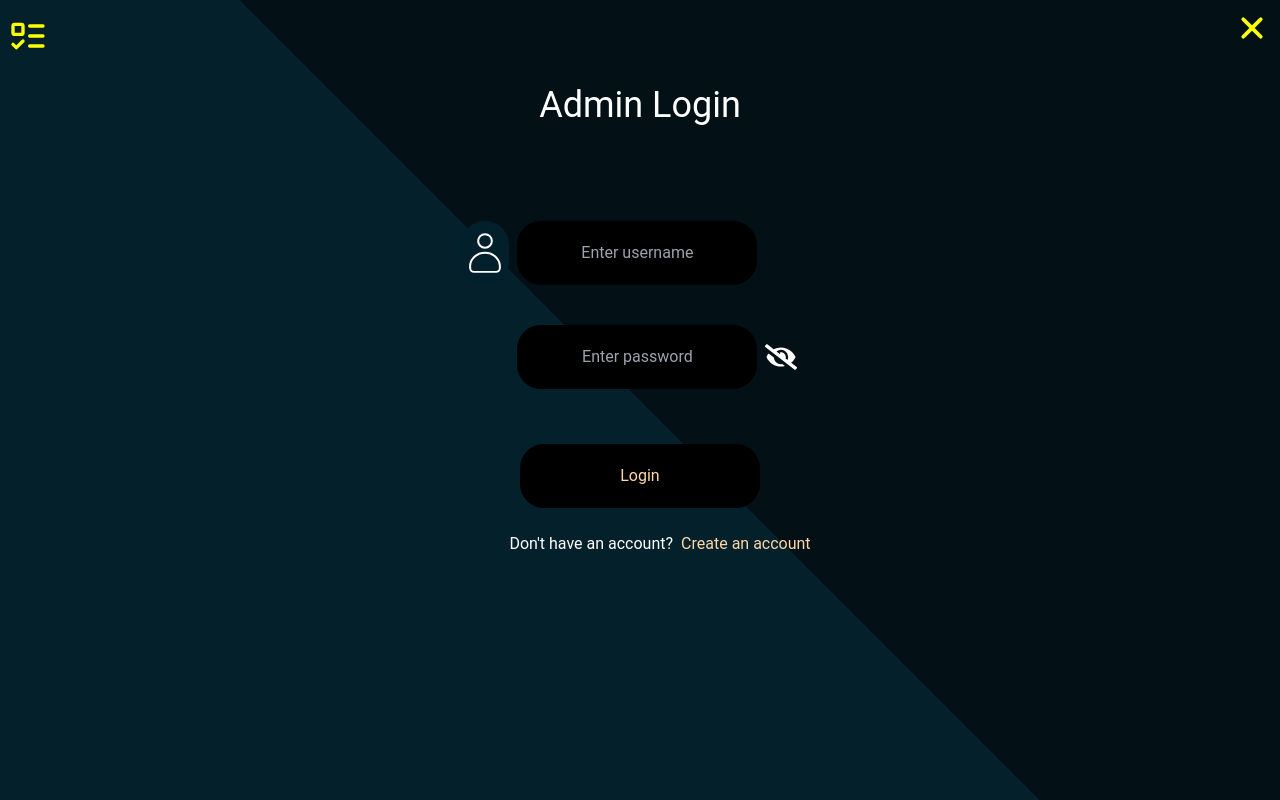
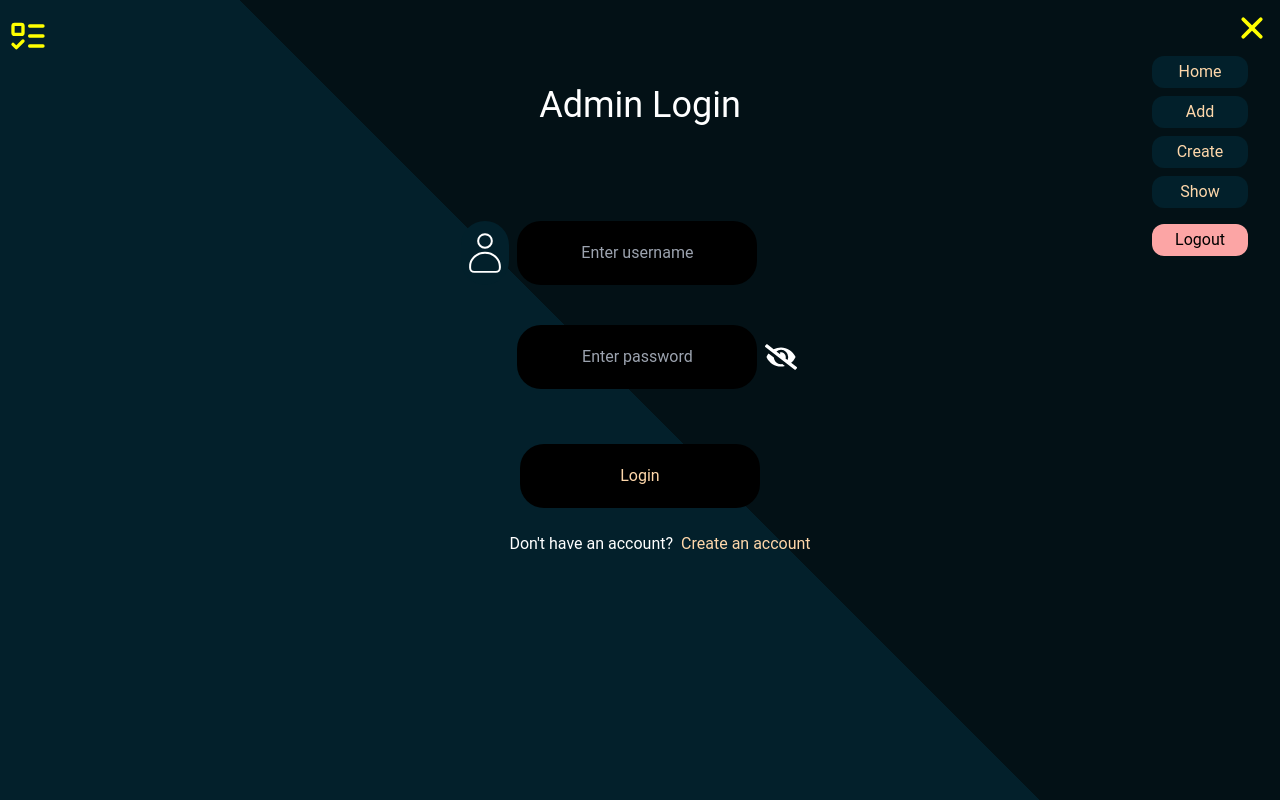
Before and after one commit to krishnendusukumar/cmd-todo, a React (Create React App) app in the folder frontend/: page /login in a window 1280 px wide. Both pictures are taken after a click on the button 1252 px from the left and 28 px from the top of the page. Built offline with nearby package versions, Linux system fonts and the light colour scheme.

Commit message:
username added in home

```diff
--- a/frontend/package.json
+++ b/frontend/package.json
@@ -14,8 +14,10 @@
     "react": "^18.2.0",
     "react-dom": "^18.2.0",
     "react-icons": "^5.0.1",
+    "react-redux": "^9.1.0",
     "react-router-dom": "^6.21.3",
     "react-scripts": "5.0.1",
+    "redux": "^5.0.1",
     "typeface-open-sans": "^1.1.13",
     "web-vitals": "^2.1.4"
   },
--- /dev/null
+++ b/frontend/src/actions/actionTypes.js
@@ -0,0 +1 @@
+export const SET_TOKEN = 'SET_TOKEN';
--- /dev/null
+++ b/frontend/src/actions/index.js
@@ -0,0 +1,6 @@
+import { SET_TOKEN } from "./actionTypes";
+
+export const setToken = (token) => ({
+  type: SET_TOKEN,
+  payload: token,
+});
--- a/frontend/src/components/Home/index.js
+++ b/frontend/src/components/Home/index.js
@@ -1,36 +1,32 @@
 import React, { useEffect, useState } from 'react';
-import { IoArrowForwardCircle, IoConstructOutline } from "react-icons/io5";
+import { IoArrowForwardCircle } from "react-icons/io5";
 import { Link } from 'react-router-dom';
 import axios from 'axios';
+import {useSelector} from 'react-redux'
 
 function Home() {
   const [username, setUsername] = useState()
-
-
+  const token = useSelector((state) => state.token)
+  console.log(token)
 
   useEffect(() => {
-    async function handleNavigate () {
-      try{
-        const token = localStorage.getItem('token')
-        console.log(token)
-        var response = await axios.get(`http://localhost:8080/user`,
-        {
-          headers : {
-            "authorization" : `bearer ${token}`
-          }
-        })
-        console.log(response)
-        const user = await response.data.username
-        setUsername(user)
-
-      }
-      catch(err) {
-        console.log("some error occurred", err)
-      }
+    const checkUsername = async () => {
+        try {
+            if (token) { // Check if token is defined
+                const response = await axios.get(`http://localhost:8080/user`, {
+                    headers: {
+                        "authorization": `bearer ${token}`
+                    }
+                });
+                const user = response.data.username;
+                setUsername(user);
+            }
+        } catch (err) {
+            console.log("Some error occurred", err);
+        }
     };
-
-    handleNavigate();
-  }, [username])
+    checkUsername();
+}, [token]);
 
   return (
     <>
--- a/frontend/src/components/Navbar/index.js
+++ b/frontend/src/components/Navbar/index.js
@@ -6,6 +6,11 @@ import axios from 'axios';
 
 function Navbar() {
   const [active, setActive] = useState('active')
+
+  function handleLogout() {
+    localStorage.removeItem('token');
+    localStorage.removeItem('adminId')
+  }
 
 
   return (
@@ -19,15 +24,50 @@ function Navbar() {
         <div>
           {
             active === 'active' ?
-            <button onClick={() => setActive("null")}>
+            <>
+            <button onClick={() => setActive("null")} className=''>
               <IoMenu size={40} style={{color : 'yellow'}} />
             </button>
+            </>
             :
+            <>
             <button onClick={() => setActive('active')}>
               <IoClose size={40} style={{color : 'yellow'}} />
             </button>
+            <div className='text-orange-200 absolute w-40 top-12 right-0 h-auto z-20 rounded-s-xl'>
+            <Link to="/home">
+              <button className='mt-2 w-24 h-8 custom-color rounded-xl'>
+                Home
+              </button>
+              </Link>
+              <Link to="/add">
+              <button className='mt-2 w-24 h-8 custom-color rounded-xl'>
+                Add
+              </button>
+              </Link>
+              <Link to="/create">
+              <button className='mt-2 w-24 h-8 custom-color rounded-xl'>
+                Create
+              </button>
+              </Link>
+              <Link to="/show">
+              <button className='mt-2 mb-2 w-24 h-8 custom-color rounded-xl'>
+                Show
+              </button>
+              </Link>
+
+
+              <button className='mt-2 mb-2 w-24 h-8 text-black bg-red-300 rounded-xl' onClick={handleLogout}>
+              <Link to="/auth">
+                Logout
+              </Link>
+              </button>
+
+            </div>
+            </>
             }
         </div>
+
 
     </div>
   )
--- a/frontend/src/components/login/Admin.login.js
+++ b/frontend/src/components/login/Admin.login.js
@@ -5,7 +5,8 @@ import { Link } from 'react-router-dom';
 import axios from 'axios';
 import { IoEyeSharp } from "react-icons/io5";
 import { FaEyeSlash } from "react-icons/fa";
-
+import { useDispatch } from 'react-redux';
+import { setToken } from '../../actions';
 
 
 function Login() {
@@ -14,6 +15,7 @@ function Login() {
     const [password, setPassword] = useState();
     const [error, setError] = useState(false);
     const [showPassword, setShowPassword] = useState(false)
+    const dispatch = useDispatch()
 
 
     async function handleLogin(){
@@ -24,6 +26,7 @@ function Login() {
             let adminId = await response.data.user;
             localStorage.setItem('token', token)
             localStorage.setItem('adminId', adminId)
+            dispatch(setToken(token))
         }
         catch(error) {
             console.log(error)
--- a/frontend/src/index.css
+++ b/frontend/src/index.css
@@ -11,6 +11,10 @@ body {
   -moz-osx-font-smoothing: grayscale;
   background-color: #02202b;
   font-family: 'Open Sans', sans-serif;
+  position: relative;
+}
+.app{
+  z-index: -1;
 }
 
 code {
--- a/frontend/src/index.js
+++ b/frontend/src/index.js
@@ -5,12 +5,17 @@ import App from './App';
 import reportWebVitals from './reportWebVitals';
 import { BrowserRouter} from 'react-router-dom';
 import 'typeface-open-sans';
+import store from './store';
+import { Provider } from 'react-redux';
 
+store.subscribe(() => console.log(store.getState()))
 
 const root = ReactDOM.createRoot(document.getElementById('root'));
 root.render(
   <BrowserRouter>
+    <Provider store={store}>
     <App/>
+    </Provider>
   </BrowserRouter>
 );
 
--- /dev/null
+++ b/frontend/src/reducers/index.js
@@ -0,0 +1,18 @@
+import { SET_TOKEN } from "../actions/actionTypes";
+const initialState = {
+  token: '',
+};
+
+const reducer = (state = initialState, action) => {
+  switch (action.type) {
+    case SET_TOKEN:
+      return {
+        ...state,
+        token: action.payload,
+      };
+    default:
+      return state;
+  }
+};
+
+export default reducer;
--- /dev/null
+++ b/frontend/src/store.js
@@ -0,0 +1,7 @@
+import rootreducer from "./reducers";
+
+import {createStore} from 'redux'
+
+const store = createStore(rootreducer)
+
+export default store
```
Also changed, not shown: 1 other file (tests, documents, lock files or other folders).
